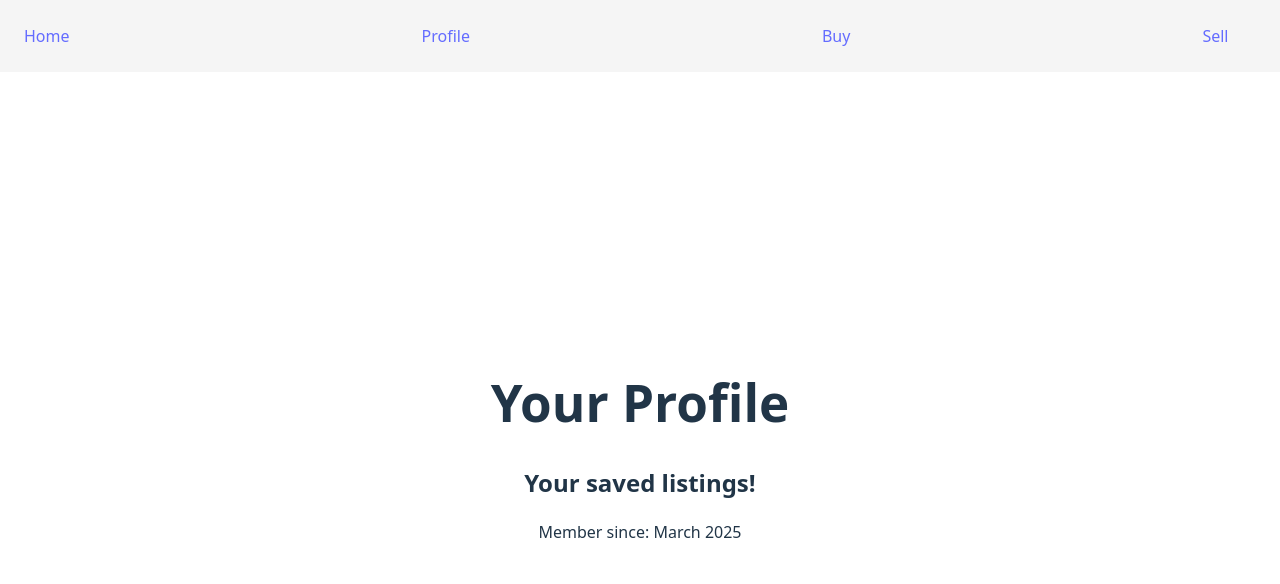
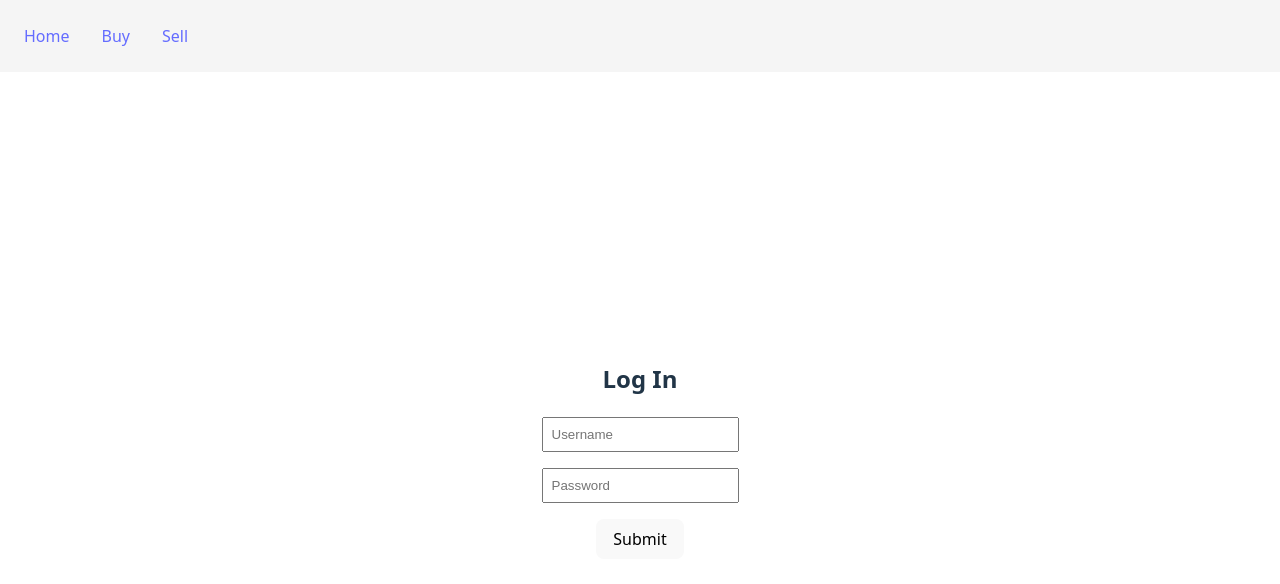
Before and after one commit to ayahkablawi/Pillow-front-end, a React (Vite) app: page /profile in a window 1280 px wide. Shown: the top 584 px of the page. Built offline with nearby package versions, Linux system fonts and the light colour scheme; no server answers.

Commit message:
GO TO PROFILE

```diff
--- a/src/App.jsx
+++ b/src/App.jsx
@@ -1,4 +1,4 @@
-import {React, useEffect} from 'react';
+import React, { useState } from 'react';
 import { BrowserRouter as Router, Routes, Route, Link } from 'react-router-dom';
 import Home from './components/Home';
 import Profile from './components/Profile';
@@ -7,44 +7,34 @@ import Signup from './components/Signup';
 import './App.css';
 
 function App() {
-  useEffect(() => {
-    const getData = async () => {
-        const response = await fetch('http://18.217.185.247:7007/pillow/listing/', {
-        })
-        const data = await response.json();
-        console.log(data)
-    }
-    getData();
-}, [])
+  const [isLoggedIn, setIsLoggedIn] = useState(false);
 
   return (
     <Router>
-      {/* Navigation */}
       <nav style={{
         display: 'flex',
-        gap: '22rem',
+        gap: '2rem',
         padding: '1.5rem',
         backgroundColor: '#f5f5f5',
-        width: '100%',
         position: 'fixed',
         top: 0,
         left: 0,
+        width: '100%',
         zIndex: 1000
       }}>
         <Link to="/">Home</Link>
-        <Link to="/profile">Profile</Link>
+        {isLoggedIn && <Link to="/profile">Profile</Link>}
         <Link to="/buy">Buy</Link>
         <Link to="/sell">Sell</Link>
       </nav>
 
-      {/* Main Content */}
       <div style={{ marginTop: '100px' }}>
         <Routes>
           <Route path="/" element={<Home />} />
-          <Route path="/profile" element={<Profile />} />
+          <Route path="/profile" element={isLoggedIn ? <Profile /> : <Login setIsLoggedIn={setIsLoggedIn} />} />
           <Route path="/buy" element={<h1>Buy a Home</h1>} />
           <Route path="/sell" element={<h1>Sell Your Home</h1>} />
-          <Route path="/login" element={<Login />} />
+          <Route path="/login" element={<Login setIsLoggedIn={setIsLoggedIn} />} />
           <Route path="/signup" element={<Signup />} />
         </Routes>
       </div>
--- a/src/components/Login.jsx
+++ b/src/components/Login.jsx
@@ -1,14 +1,23 @@
 import React, { useState } from 'react';
+import { useNavigate } from 'react-router-dom';
 
 const Login = () => {
   const [username, setUsername] = useState('');
   const [password, setPassword] = useState('');
+  const navigate = useNavigate();
 
   const handleSubmit = (e) => {
     e.preventDefault();
-    console.log('Username:', username);
-    console.log('Password:', password);
+
+     // fake login check
+     if (username && password) {
+      setIsLoggedIn(true); // tell the app we're logged in
+      navigate('/profile'); // go to profile page
+    } else {
+      alert('Try again');
+    }
   };
+
   return (
     <main style={{ textAlign: 'center', padding: '2rem' }}>
       <h2>Log In</h2>
```
